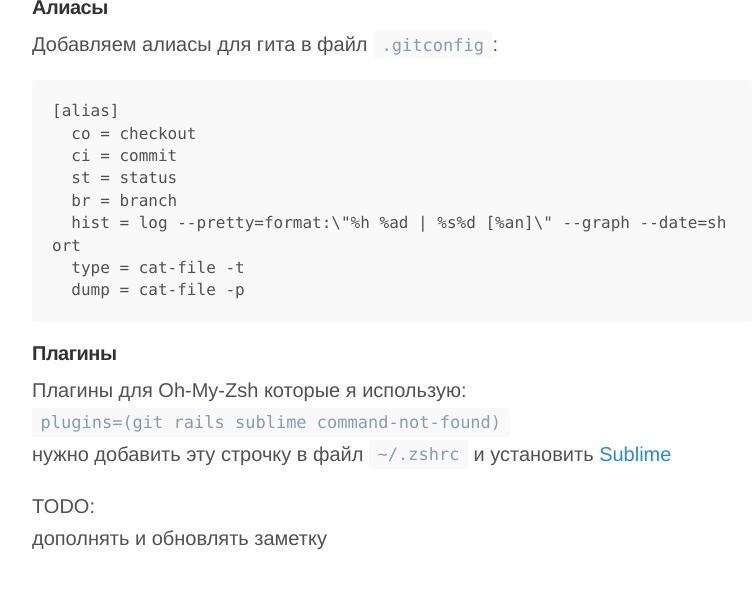
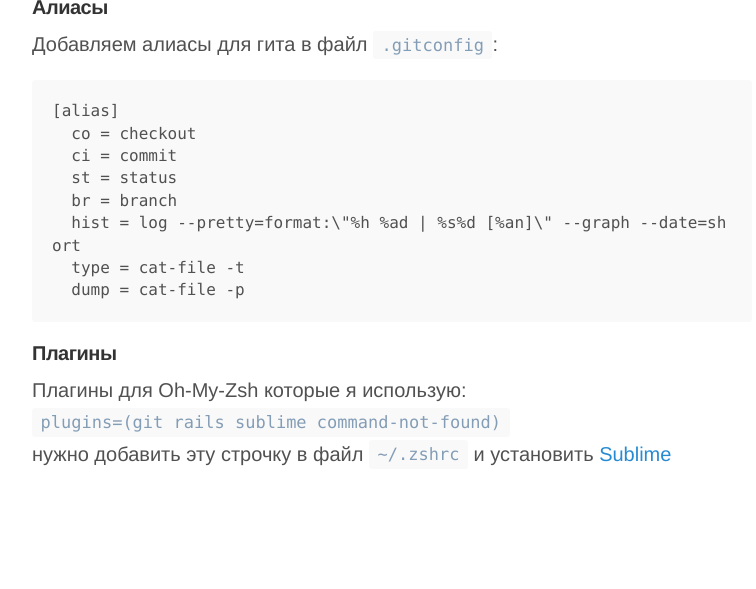
Before and after one commit to vlasikhin/vlasikhin.github.io, a Jekyll site: the page built from _posts/2016-08-19-iterm.md, in a window 1280 px wide and 900 px high, scrolled down 1588 px, cut to the strip 226-815 px from the top of the window. Shown: the whole strip, without its empty margins (248-1004 px from the left). Built offline with Jekyll 4.4.1, drawn with Linux system fonts in a browser that asks for light colours.

Commit message:
remove TODO mark

```diff
--- a/_posts/2016-08-19-iterm.md
+++ b/_posts/2016-08-19-iterm.md
@@ -58,7 +58,3 @@ _Мои цветовые схемы для терминала и для iTerm2:_
 Плагины для Oh-My-Zsh которые я использую:
 `plugins=(git rails sublime command-not-found)`
 нужно добавить эту строчку в файл `~/.zshrc` и установить [Sublime](https://www.sublimetext.com/3)
-
-
-TODO:
-дополнять и обновлять заметку
```
